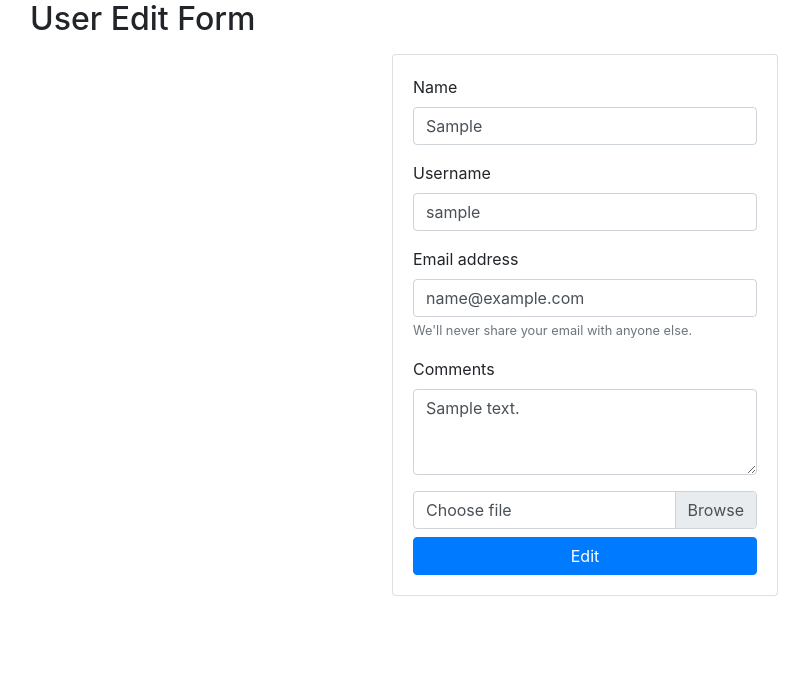
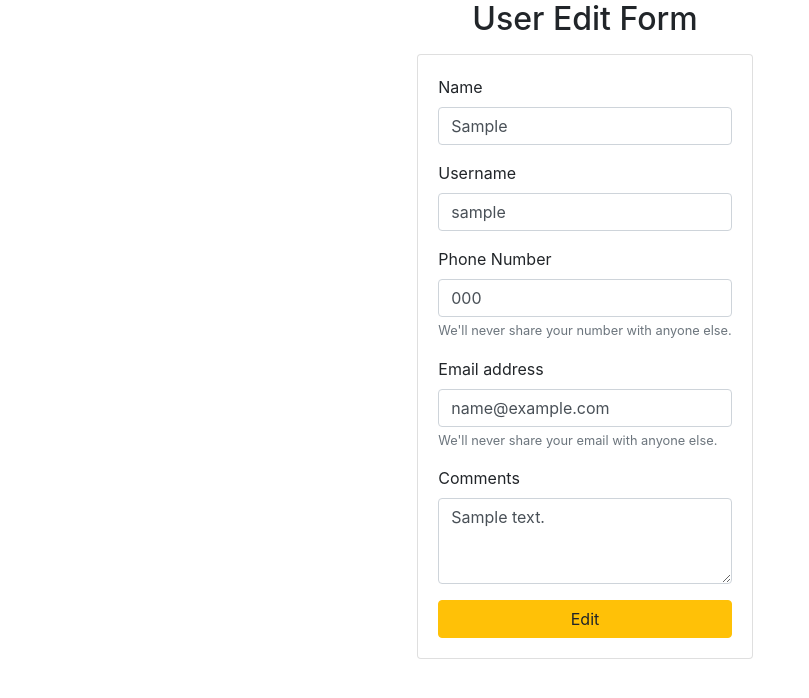
Before and after one commit to santoshkpatro/cheprone-solution-task, a Django app: page /edit/1/ in a window 1280 px wide. Shown: the top 698 px of the page, without its empty margins (55-864 px from the left). Run offline with Django 3.2, Linux system fonts and the light colour scheme; tables that the repository leaves empty hold one stand-in row (values such as "Sample post").

Commit message:
added some more func

```diff
--- a/requirements.txt
+++ b/requirements.txt
@@ -1,5 +1,4 @@
 asgiref==3.3.1
-bcrypt==3.2.0
 cffi==1.14.3
 Django==3.1.3
 Pillow==8.0.1
--- a/user/models.py
+++ b/user/models.py
@@ -6,6 +6,7 @@ class User(models.Model):
     username = models.CharField(max_length=20, unique=True)
     email = models.EmailField(max_length=30)
     password = models.CharField(max_length=100)
+    number = models.CharField(max_length=12, blank=True, null=True)
     image = models.ImageField(upload_to='images/%Y/%m/%d', blank=True, null=True)
     comments = models.TextField(max_length=200, blank=True, null=True)
 
--- a/user/templates/add_view.html
+++ b/user/templates/add_view.html
@@ -13,6 +13,11 @@
                     <div class="form-group">
                         <label for="exampleInputUsername">Username</label>
                         <input type="text" class="form-control" id="exampleInputUsername" placeholder="Username" name="username" required>
+                    </div>
+                    <div class="form-group">
+                        <label for="exampleInputphonenumber">Phone Number</label>
+                        <input type="number" class="form-control" id="exampleInputphonenumber" placeholder="Phone Number" name="number" maxlength="10">
+                        <small id="numberHelp" class="form-text text-muted">We'll never share your number with anyone else.</small>
                     </div>
                     <div class="form-group">
                         <label for="exampleInputEmail1">Email address</label>
--- a/user/templates/edit_view.html
+++ b/user/templates/edit_view.html
@@ -1,6 +1,6 @@
 {% extends "base.html" %}
 {% block content %}
-    <h2 class="mb-3">User Edit Form</h2>
+    <h2 class="mb-3 text-center">User Edit Form</h2>
     <div class="col d-flex justify-content-center">
         <div class="card">
             <div class="card-body">
@@ -15,6 +15,11 @@
                         <input type="text" class="form-control" id="exampleInputUsername" placeholder="Username" name="username" value={{user.username}}>
                     </div>
                     <div class="form-group">
+                        <label for="exampleInputphonenumber">Phone Number</label>
+                        <input type="number" class="form-control" id="exampleInputphonenumber" placeholder="Phone Number" name="number" maxlength="10" value={{user.number}}>
+                        <small id="numberHelp" class="form-text text-muted">We'll never share your number with anyone else.</small>
+                    </div>
+                    <div class="form-group">
                         <label for="exampleInputEmail1">Email address</label>
                         <input type="email" class="form-control" id="exampleInputEmail1" placeholder="Enter email" name="email" value={{user.email}}>
                         <small id="emailHelp" class="form-text text-muted">We'll never share your email with anyone else.</small>
@@ -23,11 +28,11 @@
                         <label for="exampleInputComment">Comments</label>
                         <textarea class="form-control" id="exampleFormControlComment" rows="3" name="comments">{{user.comments}}</textarea>
                     </div>
-                    <div class="custom-file mb-2">
+                    <!-- <div class="custom-file mb-2">
                         <input type="file" class="custom-file-input" id="customFile" name="image">
                         <label class="custom-file-label" for="customFile">Choose file</label>
-                    </div>
-                    <button type="submit" class="btn btn-primary btn-block">Edit</button>
+                    </div> -->
+                    <button type="submit" class="btn btn-warning btn-block">Edit</button>
                 </form>
             </div>
         </div>
--- a/user/templates/home_view.html
+++ b/user/templates/home_view.html
@@ -18,7 +18,11 @@
             {% for user in users %}
             <tr>
               <th scope="row">{{forloop.counter}}</th>
+              {% if user.name %}
               <td>{{user.name}}</td>
+              {% else %}
+              <td>NA</td>
+              {% endif %}
               <td>{{user.username}}</td>
               <td>{{user.email}}</td>
               <td>
--- a/user/views.py
+++ b/user/views.py
@@ -19,13 +19,16 @@ def add_view(request):
         email = request.POST.get('email')
         password = request.POST.get('password')
         comments = request.POST.get('comments')
-        image = request.FILES['image']
+        number = request.POST.get('number')
+        try:
+            image = request.FILES['image']
+        except:
+            image = None
 
         # Checking validation
         if username != "" or email != "" or password != "":
             # Creating user object
-            user = User(name=name, username=username, email=email, password=password, comments=comments, image=image)
-            # Saving to database
+            user = User(username=username, email=email, password=password, name=name, comments=comments, number=number, image=image)
             user.save()
         else:
             # Printing error message
```
Also changed, not shown: user/templates/detail_view.html (+7 -1 lines), user/migrations/0001_initial.py, user/migrations/0002_auto_20201123_0844.py, user/migrations/0003_auto_20201122_2157.py (deleted).
